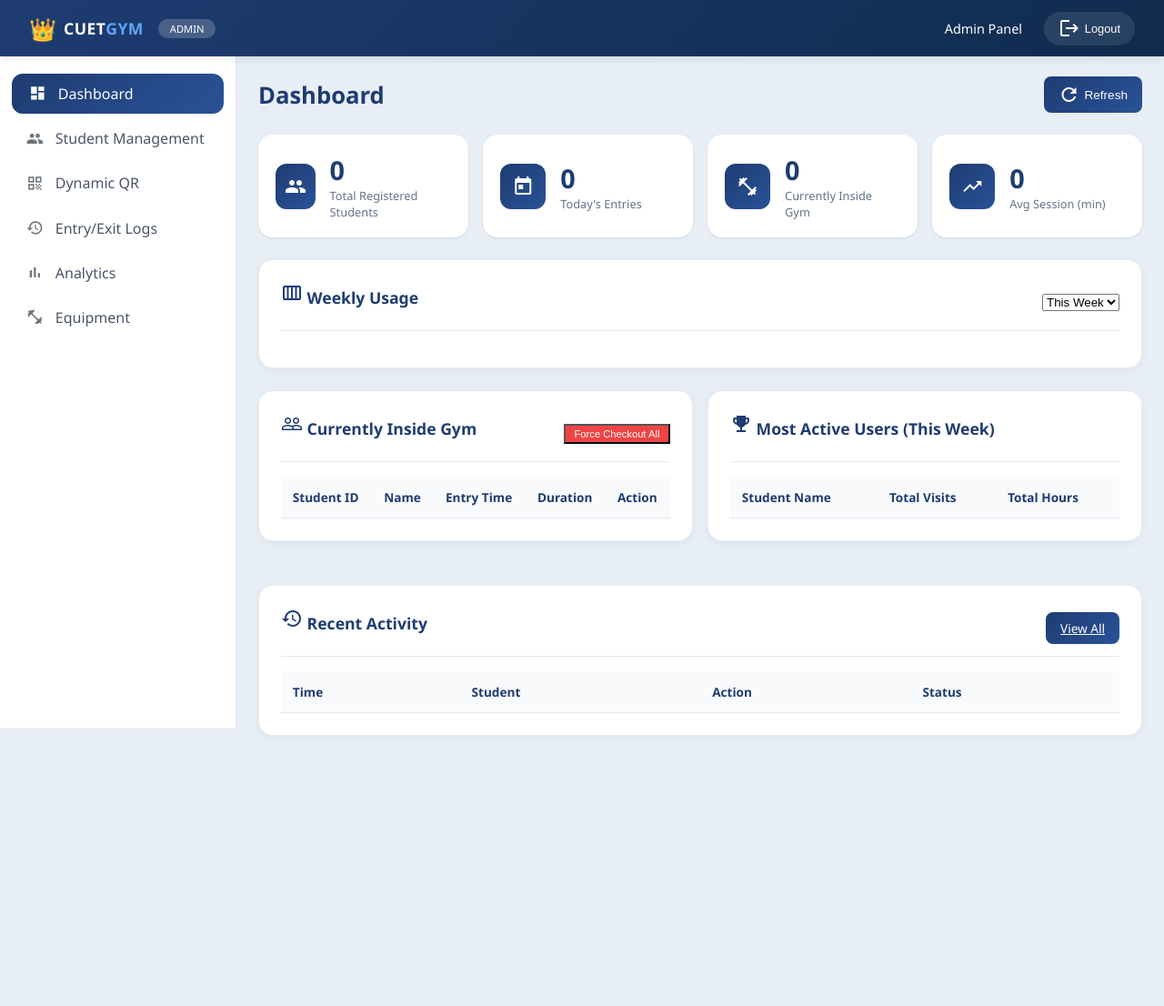
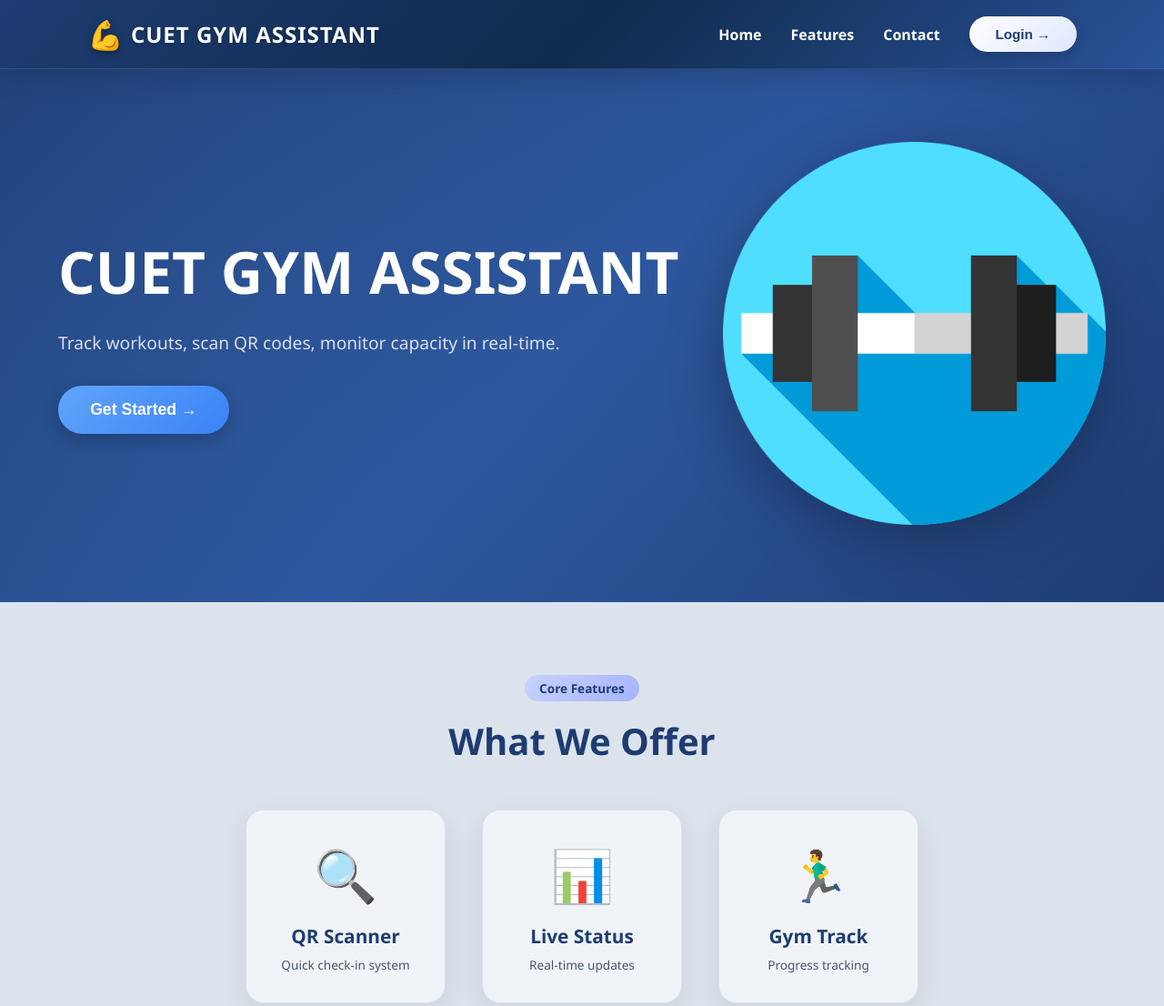
Before and after one commit to zubu2003/Cuet_Gym_Management, a plain HTML site: page pages/index.html in a window 1280 px wide. Shown: the top 1106 px of the page at 91% size. Before the commit the page ends 857 px from the top, so only its background shows below. Drawn offline with Linux system fonts and the light colour scheme; files that its build step writes are made by us from their sources.

Commit message:
update user homepage correctly

```diff
--- a/pages/index.html
+++ b/pages/index.html
@@ -3,134 +3,123 @@
 <head>
     <meta charset="UTF-8">
     <meta name="viewport" content="width=device-width, initial-scale=1.0">
-    <title>Admin Dashboard | CUET Gym Assistant</title>
-    <link rel="stylesheet" href="css/admin.css">
-    <link rel="stylesheet" href="css/dashboard.css">
-    <link href="https://fonts.googleapis.com/icon?family=Material+Icons" rel="stylesheet">
+    <title>CUET Gym Assistant</title>
+    <link rel="stylesheet" href="../styles/styles.css">
 </head>
 <body>
-    <nav class="admin-navbar">
+    <!-- Navbar -->
+    <header class="navbar">
+        <div class="container nav-container">
             <div class="logo">
-            <span class="logo-icon">👑</span>
-            <span class="logo-text">CUET<span>GYM</span></span>
-            <span class="admin-badge">ADMIN</span>
+                <a href="index.html" style="display: flex; align-items: center; gap: 8px; text-decoration: none; color: white;">
+                    <span class="logo-icon">💪</span>
+                    <span class="logo-text">CUET GYM ASSISTANT</span>
+                </a>
             </div>
-        <div class="nav-right">
-            <span class="admin-name">Admin Panel</span>
-            <button class="logout-btn" id="logoutBtn"><span class="material-icons">logout</span> Logout</button>
+            <nav class="nav-links">
+                <a href="index.html">Home</a>
+                <a href="#features">Features</a>
+                <a href="#contact">Contact</a>
+                <button class="login-btn" id="loginNavBtn">Login →</button>
+            </nav>
         </div>
-    </nav>
+    </header>
 
-    <aside class="admin-sidebar" id="sidebar">
-        <ul class="sidebar-menu">
-            <li class="active"><a href="index.html"><span class="material-icons">dashboard</span> Dashboard</a></li>
-            <li><a href="students.html"><span class="material-icons">people</span> Student Management</a></li>
-            <li><a href="qr-manager.html"><span class="material-icons">qr_code</span> Dynamic QR</a></li>
-            <li><a href="logs.html"><span class="material-icons">history</span> Entry/Exit Logs</a></li>
-            <li><a href="analytics.html"><span class="material-icons">bar_chart</span> Analytics</a></li>
-            <li><a href="equipment.html"><span class="material-icons">fitness_center</span> Equipment</a></li>
-        </ul>
-    </aside>
-
-    <main class="admin-main">
-        <div class="page-header">
-            <h1>Dashboard</h1>
-            <button class="btn-primary" id="refreshBtn">
-                <span class="material-icons">refresh</span> Refresh
-            </button>
+    <!-- Hero Section -->
+    <section class="hero">
+        <div class="container hero-content">
+            <div class="hero-text">
+                <h1>CUET GYM ASSISTANT</h1>
+                <p>Track workouts, scan QR codes, monitor capacity in real-time.</p>
+                <button class="cta-btn" id="getStartedBtn">Get Started →</button>
             </div>
-
-        <!-- Stats Cards -->
-        <div class="stats-grid">
-            <div class="stat-card">
-                <div class="stat-icon"><span class="material-icons">people</span></div>
-                <div class="stat-info">
-                    <h3 id="totalStudents">0</h3>
-                    <p>Total Registered Students</p>
+            <div class="hero-image">
+                <img src="../assets/gymgym.png" alt="Gym Illustration" />
             </div>
         </div>
-            <div class="stat-card">
-                <div class="stat-icon"><span class="material-icons">today</span></div>
-                <div class="stat-info">
-                    <h3 id="todayEntries">0</h3>
-                    <p>Today's Entries</p>
+    </section>
+
+    <!-- Features Section -->
+    <section class="features" id="features">
+        <div class="container">
+            <div class="section-header">
+                <span class="badge">Core Features</span>
+                <h2>What We Offer</h2>
             </div>
+            <div class="features-list">
+                <div class="feature-card">
+                    <div class="feature-icon">🔍</div>
+                    <h3>QR Scanner</h3>
+                    <p>Quick check-in system</p>
                 </div>
-            <div class="stat-card">
-                <div class="stat-icon"><span class="material-icons">fitness_center</span></div>
-                <div class="stat-info">
-                    <h3 id="currentlyInside">0</h3>
-                    <p>Currently Inside Gym</p>
+                <div class="feature-card">
+                    <div class="feature-icon">📊</div>
+                    <h3>Live Status</h3>
+                    <p>Real-time updates</p>
                 </div>
-            </div>
-            <div class="stat-card">
-                <div class="stat-icon"><span class="material-icons">trending_up</span></div>
-                <div class="stat-info">
-                    <h3 id="avgDuration">0</h3>
-                    <p>Avg Session (min)</p>
+                <div class="feature-card">
+                    <div class="feature-icon">🏃‍♂️</div>
+                    <h3>Gym Track</h3>
+                    <p>Progress tracking</p>
                 </div>
             </div>
         </div>
+    </section>
 
-        <!-- Weekly Usage List (No Graph) -->
-        <div class="card">
-            <div class="card-header">
-                <h3><span class="material-icons">calendar_view_week</span> Weekly Usage</h3>
-                <select id="weekSelect">
-                    <option value="0">This Week</option>
-                    <option value="1">Last Week</option>
-                </select>
+    <!-- Stats Section -->
+    <section class="stats">
+        <div class="container stats-list">
+            <div class="stat-card">
+                <h3>500+</h3>
+                <p>Active Students</p>
             </div>
-            <div class="weekly-list" id="weeklyList">
-                <!-- Dynamic weekly data will appear here -->
+            <div class="stat-card">
+                <h3>40+</h3>
+                <p>Equipment Units</p>
+            </div>
+            <div class="stat-card">
+                <h3>24/7</h3>
+                <p>Access Available</p>
             </div>
         </div>
+    </section>
 
-        <!-- Active Users & Most Active -->
-        <div class="stats-grid">
-            <div class="card">
-                <div class="card-header">
-                    <h3><span class="material-icons">people_outline</span> Currently Inside Gym</h3>
-                    <button class="btn-danger btn-small" id="forceCheckoutAllBtn">Force Checkout All</button>
-                </div>
-                <div class="table-container">
-                    <table class="data-table">
-                        <thead>
-                            <tr><th>Student ID</th><th>Name</th><th>Entry Time</th><th>Duration</th><th>Action</th></tr>
-                        </thead>
-                        <tbody id="activeUsersList"></tbody>
-                    </table>
+    <!-- Footer -->
+    <footer class="footer" id="contact">
+        <div class="container">
+            <div class="footer-content">
+                <div class="footer-section">
+                    <h4>CUET Gym Assistant</h4>
+                    <p>Your fitness journey starts here</p>
+                    <div class="social-icons">
+                        <a href="#">📘</a>
+                        <a href="#">📷</a>
+                        <a href="#">🐦</a>
                     </div>
                 </div>
-            <div class="card">
-                <div class="card-header">
-                    <h3><span class="material-icons">emoji_events</span> Most Active Users (This Week)</h3>
+                <div class="footer-section">
+                    <h4>Quick Links</h4>
+                    <ul>
+                        <li><a href="index.html">Home</a></li>
+                        <li><a href="index.html#features">Features</a></li>
+                        <li><a href="index.html#contact">Contact</a></li>
+                    </ul>
                 </div>
-                <div class="table-container">
-                    <table class="data-table">
-                        <thead><tr><th>Student Name</th><th>Total Visits</th><th>Total Hours</th></tr></thead>
-                        <tbody id="mostActiveList"></tbody>
-                    </table>
+                <div class="footer-section">
+                    <h4>Contact Info</h4>
+                    <ul>
+                        <li>📞 +880 1234 567890</li>
+                        <li>✉️ gym@cuet.ac.bd</li>
+                        <li>📍 CUET, Chattogram</li>
+                    </ul>
                 </div>
             </div>
-        </div>
-
-        <!-- Recent Activity -->
-        <div class="card">
-            <div class="card-header">
-                <h3><span class="material-icons">history</span> Recent Activity</h3>
-                <a href="logs.html" class="btn-primary">View All</a>
-            </div>
-            <div class="table-container">
-                <table class="data-table">
-                    <thead><tr><th>Time</th><th>Student</th><th>Action</th><th>Status</th></tr></thead>
-                    <tbody id="recentActivity"></tbody>
-                </table>
+            <div class="footer-bottom">
+                <p>&copy; 2024 CUET Gym Assistant. All rights reserved.</p>
             </div>
         </div>
-    </main>
+    </footer>
 
-    <script src="js/admin.js"></script>
-    <script src="js/dashboard.js"></script>
+    <script src="../scripts/main.js"></script>
 </body>
 </html>
```
Lines whose indentation alone changed are shown as unchanged.
